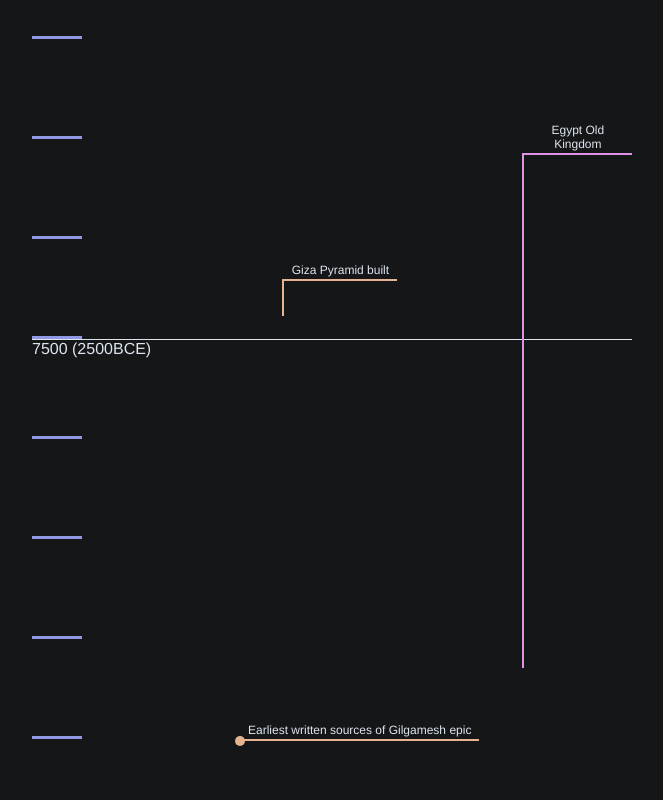
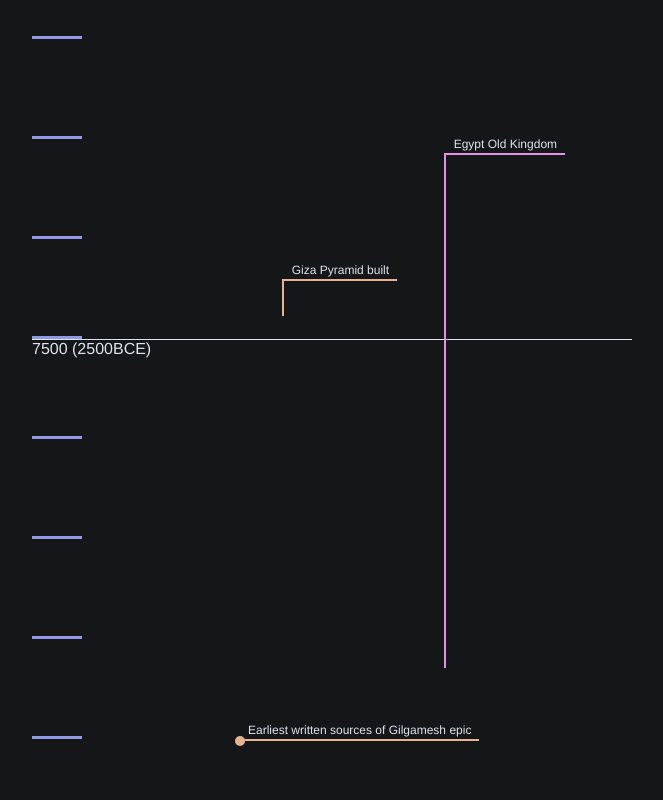
Before and after one commit to andrewlaskey/history-timeline, a Vue app: page / in a window 1280 px wide. Shown: the part 7340-8140 px from the top of the page, without its empty margins (308-971 px from the left). Built offline with nearby package versions, Linux system fonts and the light colour scheme.

Commit message:
more people

```diff
--- a/src/data/people.ts
+++ b/src/data/people.ts
@@ -34,12 +34,12 @@ export const people: DataPoint[] = [
     range: 39
   },
   {
-    label: 'Queen Victoria',
-    link: 'https://en.wikipedia.org/wiki/Queen_Victoria',
-    year: '1819 CE',
+    label: 'Marie Curie',
+    link: 'https://en.wikipedia.org/wiki/Marie_Curie',
+    year: '1867 CE',
     kind: Kind.RANGE,
     category: Category.PERSON,
-    range: 81
+    range: 66
   },
   {
     label: 'Marco Polo',
@@ -128,5 +128,21 @@ export const people: DataPoint[] = [
     kind: Kind.RANGE,
     category: Category.PERSON,
     range: 78
+  },
+  {
+    label: 'Rachel Carson',
+    link: 'https://en.wikipedia.org/wiki/Rachel_Carson',
+    year: '1907 CE',
+    kind: Kind.RANGE,
+    category: Category.PERSON,
+    range: 56
+  },
+  {
+    label: 'Theodora',
+    link: 'https://en.wikipedia.org/wiki/Theodora_(empress)',
+    year: '815 CE',
+    kind: Kind.RANGE,
+    category: Category.PERSON,
+    range: 32
   }
 ];
```
